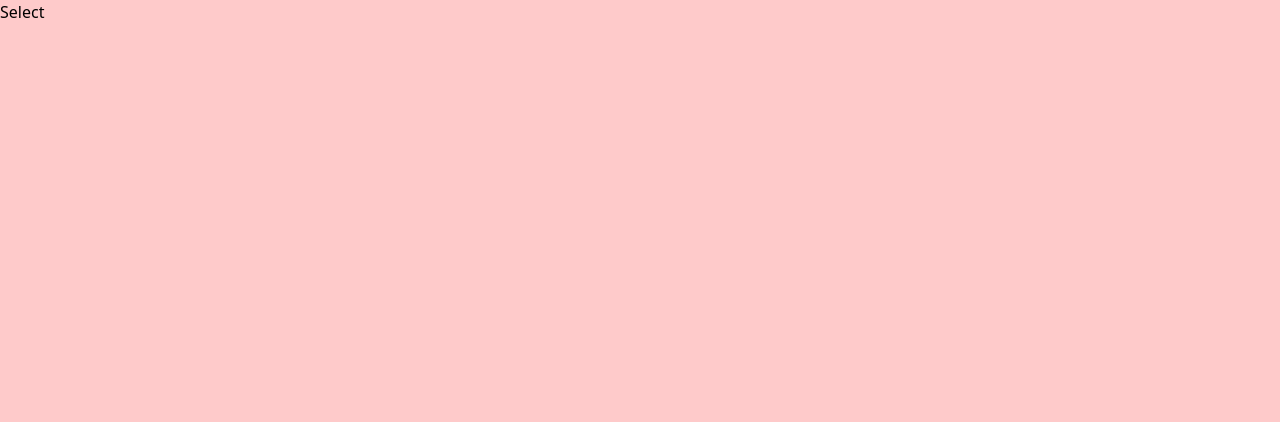
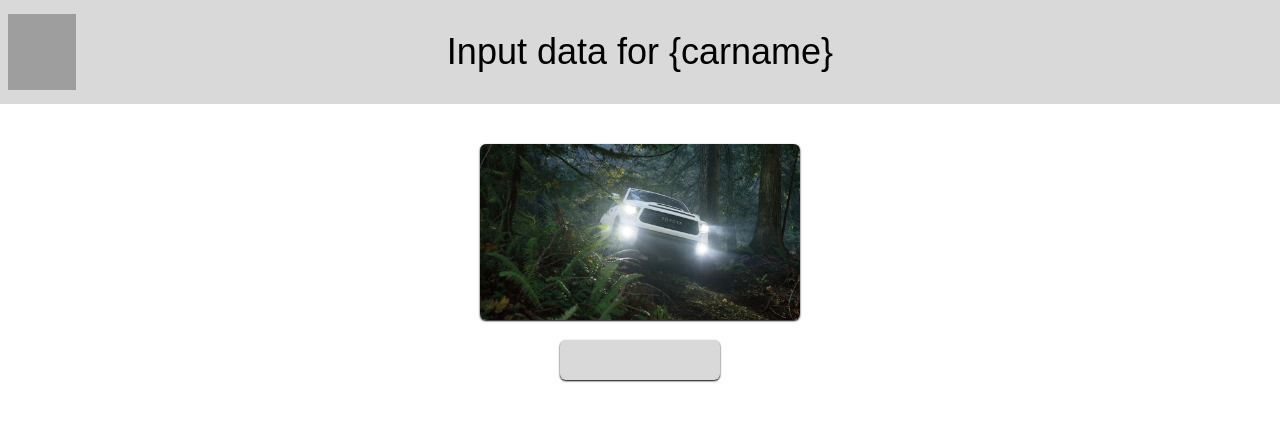
Before and after one commit to mmulic/Hackathon_2024, a React (Vite) app in the folder project/project/: page /select in a window 1280 px wide. Shown: the top 422 px of the page. Built offline with nearby package versions, Linux system fonts and the light colour scheme; grey boxes are pictures that could not be loaded; a web font is replaced by a local one.

Commit message:
button added

```diff
--- /dev/null
+++ b/project/project/src/components/button stuff/button.jsx
@@ -0,0 +1,7 @@
+export default function Button({ onClick, children, className }) {
+  return (
+    <button onClick={onClick} className={className}>
+      {children}
+    </button>
+  );
+}
--- /dev/null
+++ b/project/project/src/components/button stuff/dropDown.jsx
@@ -0,0 +1,9 @@
+import Button from "./button";
+
+export default function DropDown({ text = "insert text" }) {
+  return (
+    <Button className="w-40 h-10 bg-customGray shadow-sm shadow-black hover:shadow-none rounded-md transition-shadow duration-300">
+      {text}
+    </Button>
+  );
+}
--- a/project/project/src/pages/SelectPage.jsx
+++ b/project/project/src/pages/SelectPage.jsx
@@ -1,3 +1,23 @@
+import tundraForest from "../assets/tundraForest.jpg";
+import DropDown from "../components/button stuff/dropDown";
+import Header from "../components/header";
+
 export default function SelectPage() {
-  return <div className="bg-red-200 w-full h-screen">Select</div>;
+  return (
+    <div className="w-full h-screen">
+      <Header title="Input data for {carname}" />
+      <div className="flex flex-col items-center pt-10">
+        {/* Image */}
+        <img
+          src={tundraForest}
+          alt="Tundra Forest"
+          className="w-1/4 h-auto rounded-md shadow-sm shadow-black"
+        />
+        {/* Dropdown */}
+        <div className="mt-5">
+          <DropDown text="" />
+        </div>
+      </div>
+    </div>
+  );
 }
```
Also changed, not shown: project/project/src/assets/tundraForest.jpg (added).
